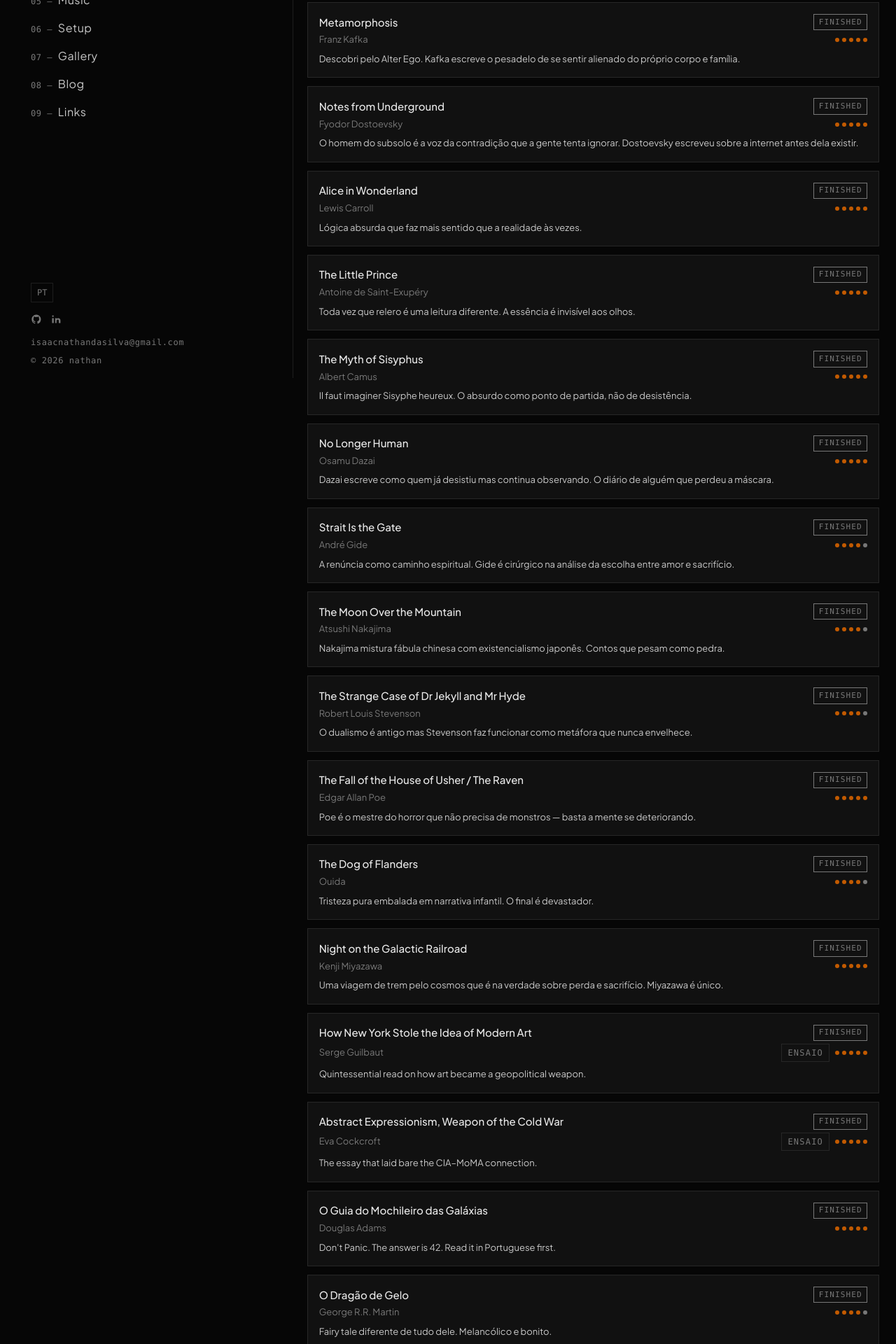
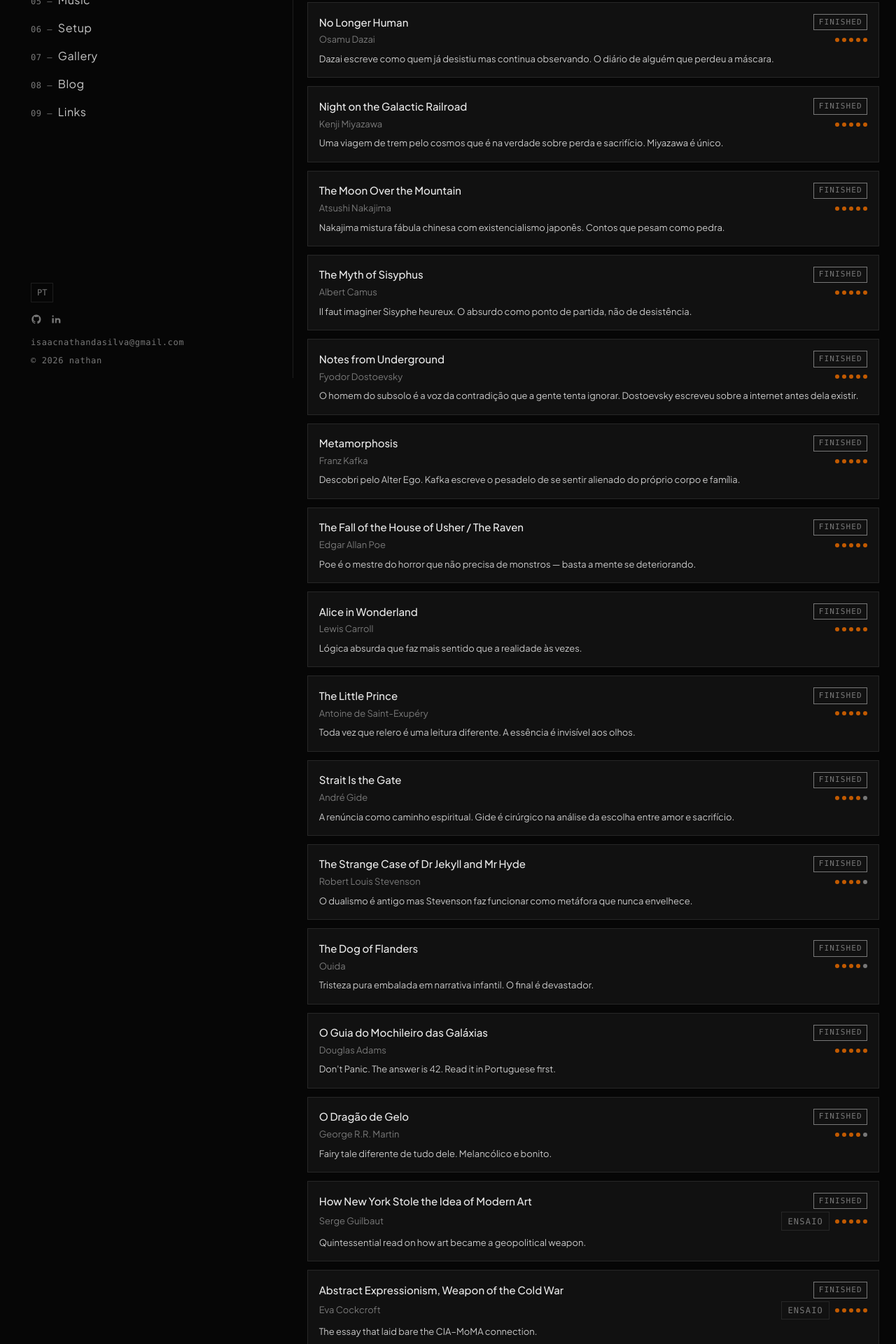
Before and after one commit to xAngryBadger/nathan, a React (Vite) app: page /nathan/bookshelf in a window 1280 px wide. Shown: the part 260-2180 px from the top of the page at 70% size. Built offline with nearby package versions, Linux system fonts and the light colour scheme.

Commit message:
refactor: reorder books (No Longer Human first, Moon Over Mountain second, Kafka middle), expand reviews, standardize PT/EN

```diff
--- a/src/data/bookshelf.ts
+++ b/src/data/bookshelf.ts
@@ -12,6 +12,53 @@
 }
 
 export const books: BookEntry[] = [
+// Tier 1: Life-changing
+{
+title: "No Longer Human",
+author: "Osamu Dazai",
+rating: 5,
+status: "finished",
+type: "book",
+thoughts: "Dazai escreve como quem já desistiu mas continua observando. O diário de alguém que perdeu a máscara.",
+review: "A obra-prima de Dazai é um soco no estômago. Li através do jogo Alter Ego — que me apresentou a Kafka, Camus e Dostoevsky — e foi como olhar dentro de um espelho quebrado. A alienação de Oba Yozo não é metafórica; é visceral, crua. Dazai não escreve sobre perder a humanidade, ele escreve sobre nunca tê-la tido.",
+},
+{
+title: "Night on the Galactic Railroad",
+author: "Kenji Miyazawa",
+rating: 5,
+status: "finished",
+type: "book",
+thoughts: "Uma viagem de trem pelo cosmos que é na verdade sobre perda e sacrifício. Miyazawa é único.",
+review: "Miyazawa escreveu isso como um conto de fadas cósmico sobre morte e redenção. A jornada de trem através da galáxia é uma metáfora budista que não explica — ela experiencia. Giovanni e Campanella me fizeram chorar. Único.",
+},
+{
+title: "The Moon Over the Mountain",
+author: "Atsushi Nakajima",
+rating: 5,
+status: "finished",
+type: "book",
+thoughts: "Nakajima mistura fábula chinesa com existencialismo japonês. Contos que pesam como pedra.",
+review: "Nakajima pegou lendas chinesas e injetou angústia existencial japonesa. 'The Moon Over the Mountain' é sobre solidão cósmica. 'Record of the Moon' é sobre loucura. Cada conto é uma faca diferente no mesmo coração. Leitura obrigatória.",
+},
+{
+title: "The Myth of Sisyphus",
+author: "Albert Camus",
+rating: 5,
+status: "finished",
+type: "book",
+thoughts: "Il faut imaginer Sisyphe heureux. O absurdo como ponto de partida, não de desistência.",
+review: "Camus começa onde outros terminam: o absurdo é inevitável. A questão não é como escapar, mas como viver dentro dele. 'Precisamos imaginar Sísifo feliz' não é otimismo — é resistência. Li isso depois de Dostoevsky e foi como sair de um porão escuro para um deserto iluminado.",
+},
+// Tier 2: Profound but different weight
+{
+title: "Notes from Underground",
+author: "Fyodor Dostoevsky",
+rating: 5,
+status: "finished",
+type: "book",
+thoughts: "O homem do subsolo é a voz da contradição que a gente tenta ignorar. Dostoevsky escreveu sobre a internet antes dela existir.",
+review: "O homem do subsolo é o proto-internet troll, o cara que sabe demais e sente de menos. Dostoevsky escreveu isso em 1864 e previu a solidão moderna. Li antes de Camus e fez mais sentido depois. É denso, desconfortável, necessário.",
+},
 {
 title: "Metamorphosis",
 author: "Franz Kafka",
@@ -19,15 +66,16 @@
 status: "finished",
 type: "book",
 thoughts: "Descobri pelo Alter Ego. Kafka escreve o pesadelo de se sentir alienado do próprio corpo e família.",
-    review: "Descobri esse livro através do jogo Alter Ego, que mistura trilha sonora estranha com literatura. Kafka acerta em cheio o sentimento de ser transformado em algo que ninguém reconhece — literalmente. A alienação é visceral.",
+review: "Descobri Kafka através do Alter Ego. Gregor Samsa vira um inseto e a família dele só pensa em como isso atrapalha a vida deles. Kafka não precisa de monstros — a burocracia e a alienação familiar já são horror o suficiente. A tradução que li era boa, mas a sensação de pesadelo burocrático é universal.",
 },
 {
-    title: "Notes from Underground",
-    author: "Fyodor Dostoevsky",
+title: "The Fall of the House of Usher / The Raven",
+author: "Edgar Allan Poe",
 rating: 5,
 status: "finished",
 type: "book",
-    thoughts: "O homem do subsolo é a voz da contradição que a gente tenta ignorar. Dostoevsky escreveu sobre a internet antes dela existir.",
+thoughts: "Poe é o mestre do horror que não precisa de monstros — basta a mente se deteriorando.",
+review: "'The Fall' é sobre gêmeos e casas que desmoronam junto com a sanidade. 'The Raven' é sobre luto que vira obsessão. Poe não inventou o horror psicológico, mas ele o perfeccionou. Li em inglês — a prosa dele é poesia mesmo quando é terror.",
 },
 {
 title: "Alice in Wonderland",
@@ -36,6 +84,7 @@
 status: "finished",
 type: "book",
 thoughts: "Lógica absurda que faz mais sentido que a realidade às vezes.",
+review: "Carroll escreveu nonsense que faz mais sentido que lógica formal. Alice cai num mundo onde as regras são diferentes, não inexistentes. Li como criança, reli como adulto — é outro livro. O Gato de Cheshire é o único são num mundo de loucos.",
 },
 {
 title: "The Little Prince",
@@ -44,23 +93,9 @@
 status: "finished",
 type: "book",
 thoughts: "Toda vez que relero é uma leitura diferente. A essência é invisível aos olhos.",
+review: "Saint-Exupéry escreveu um conto de fadas que é filosofia disfarçada. 'O essencial é invisível aos olhos' é a lição que mais preciso ouvir. Reli três vezes — cada vez entendi uma camada diferente. A raposa, a rosa, o carneiro na caixa.",
 },
-  {
-    title: "The Myth of Sisyphus",
-    author: "Albert Camus",
-    rating: 5,
-    status: "finished",
-    type: "book",
-    thoughts: "Il faut imaginer Sisyphe heureux. O absurdo como ponto de partida, não de desistência.",
-  },
-  {
-    title: "No Longer Human",
-    author: "Osamu Dazai",
-    rating: 5,
-    status: "finished",
-    type: "book",
-    thoughts: "Dazai escreve como quem já desistiu mas continua observando. O diário de alguém que perdeu a máscara.",
-  },
+// Tier 3: Good but not life-changing
 {
 title: "Strait Is the Gate",
 author: "André Gide",
@@ -68,14 +103,7 @@
 status: "finished",
 type: "book",
 thoughts: "A renúncia como caminho espiritual. Gide é cirúrgico na análise da escolha entre amor e sacrifício.",
-  },
-  {
-    title: "The Moon Over the Mountain",
-    author: "Atsushi Nakajima",
-    rating: 4,
-    status: "finished",
-    type: "book",
-    thoughts: "Nakajima mistura fábula chinesa com existencialismo japonês. Contos que pesam como pedra.",
+review: "Gide escreveu sobre renúncia espiritual com a precisão de um cirurgião. Alissa escolhe Deus sobre o amor humano e se destrói no processo. É bonito, triste, bem escrito. Não me marcou como Dazai ou Miyazawa, mas é sólido.",
 },
 {
 title: "The Strange Case of Dr Jekyll and Mr Hyde",
@@ -84,14 +112,7 @@
 status: "finished",
 type: "book",
 thoughts: "O dualismo é antigo mas Stevenson faz funcionar como metáfora que nunca envelhece.",
-  },
-  {
-    title: "The Fall of the House of Usher / The Raven",
-    author: "Edgar Allan Poe",
-    rating: 5,
-    status: "finished",
-    type: "book",
-    thoughts: "Poe é o mestre do horror que não precisa de monstros — basta a mente se deteriorando.",
+review: "Stevenson pegou o dualismo humano e virou thriller vitoriano. Jekyll não é mau — ele é humano. Hyde não é um monstro separado; é a parte que Jekyll esconde. Curto, direto, eficaz. Li em uma tarde.",
 },
 {
 title: "The Dog of Flanders",
@@ -100,15 +121,31 @@
 status: "finished",
 type: "book",
 thoughts: "Tristeza pura embalada em narrativa infantil. O final é devastador.",
+review: "Ouida escreveu um conto infantil que termina com o cachorro e o menino morrendo de frio na frente de uma pintura de Rubens. É devastador. Li criança, chorei, nunca mais reli. Funciona como trauma e como literatura.",
 },
 {
-    title: "Night on the Galactic Railroad",
-    author: "Kenji Miyazawa",
+title: "O Guia do Mochileiro das Galáxias",
+author: "Douglas Adams",
 rating: 5,
 status: "finished",
 type: "book",
-    thoughts: "Uma viagem de trem pelo cosmos que é na verdade sobre perda e sacrifício. Miyazawa é único.",
+thoughts: "Don't Panic. The answer is 42. Read it in Portuguese first.",
+review: "Adams escreveu ficção científica que é comédia filosófica. 'Don't Panic' é o melhor conselho já dado. A resposta é 42, mas a pergunta é o que importa. Li em português primeiro, depois em inglês — funciona nos dois idiomas.",
+quotes: [
+"Don't Panic.",
+"The answer to the ultimate question of life, the universe and everything is 42.",
+],
 },
+{
+title: "O Dragão de Gelo",
+author: "George R.R. Martin",
+rating: 4,
+status: "finished",
+type: "book",
+thoughts: "Fairy tale diferente de tudo dele. Melancólico e bonito.",
+review: "Martin escreveu um conto de fadas que não parece Game of Thrones. É melancólico, bonito, sobre uma menina e um dragão de gelo. Li depois de ver o nome dele em Game of Thrones. Foi surpresa boa.",
+},
+// Essays (keep at end)
 {
 title: "How New York Stole the Idea of Modern Art",
 author: "Serge Guilbaut",
@@ -137,24 +174,4 @@
 "Brazil was a primary target for cultural Cold War operations",
 ],
 },
-  {
-    title: "O Guia do Mochileiro das Galáxias",
-    author: "Douglas Adams",
-    rating: 5,
-    status: "finished",
-    type: "book",
-    thoughts: "Don't Panic. The answer is 42. Read it in Portuguese first.",
-    quotes: [
-      "Don't Panic.",
-      "The answer to the ultimate question of life, the universe and everything is 42.",
-    ],
-  },
-  {
-    title: "O Dragão de Gelo",
-    author: "George R.R. Martin",
-    rating: 4,
-    status: "finished",
-    type: "book",
-    thoughts: "Fairy tale diferente de tudo dele. Melancólico e bonito.",
-  },
 ];
```
Lines whose indentation alone changed are shown as unchanged.
